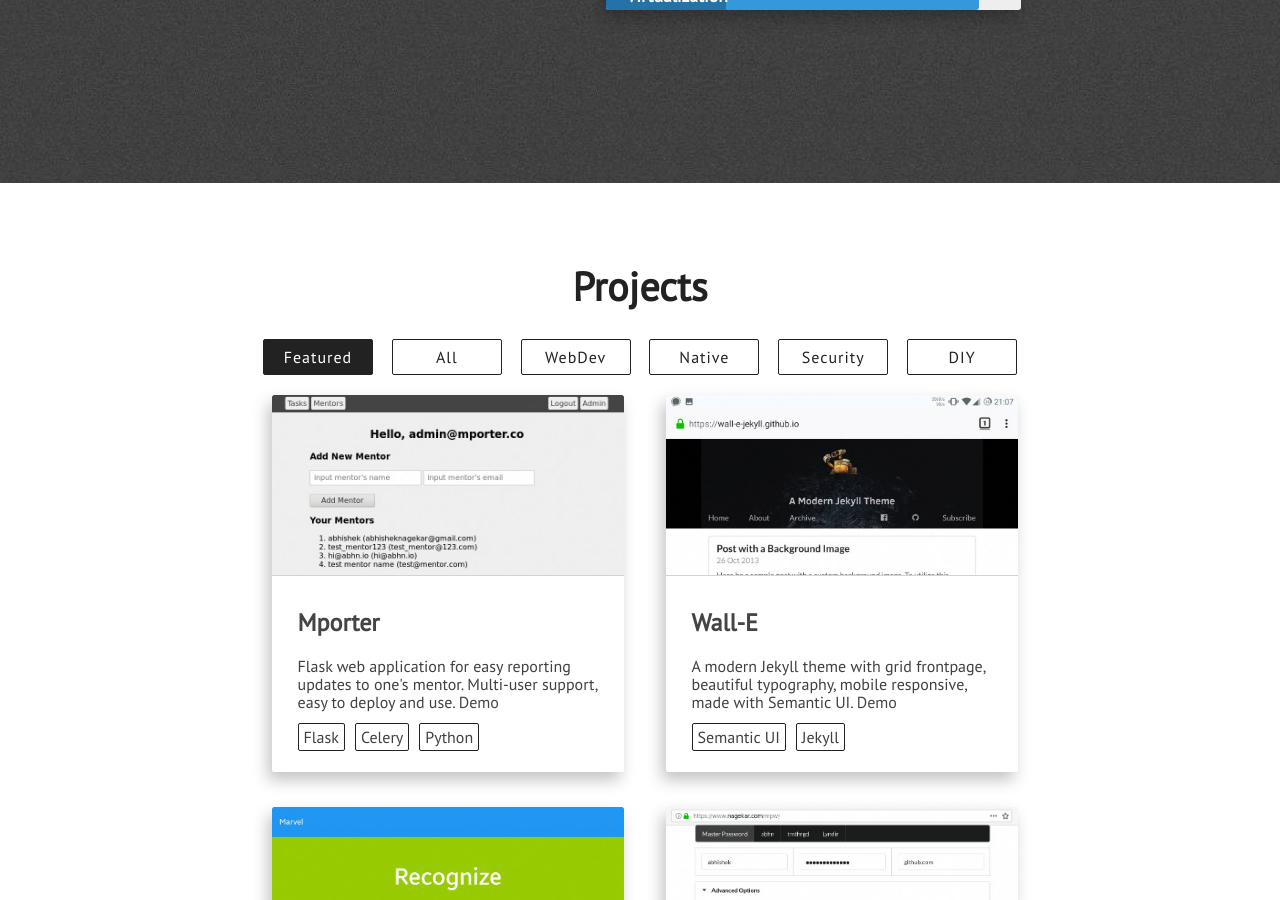
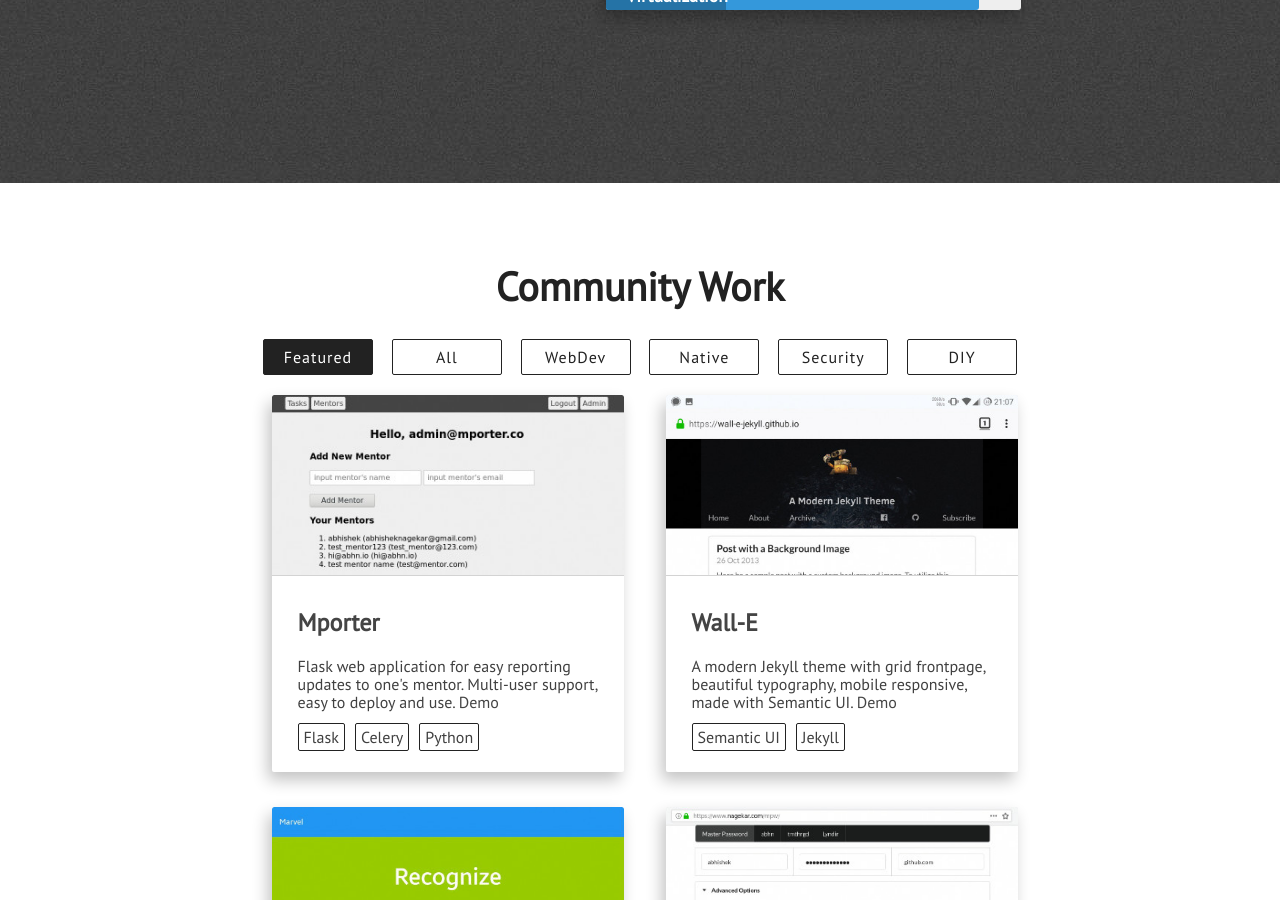
Before and after one commit to josephphyo/josephphyo.github.io, a Jekyll site: the page built from index.html, in a window 1280 px wide and 900 px high, scrolled down 2717 px. Built offline with Jekyll 4.4.1, drawn with Linux system fonts in a browser that asks for light colours; nearby versions of some CDN libraries.

Commit message:
First Commit

```diff
--- a/_includes/projects.html
+++ b/_includes/projects.html
@@ -1,7 +1,7 @@
 <div class="section-wrapper">
     <section class="section projects" id="projects">
         <div class="full-width">
-            <div class="section-heading" id="featured-projects-text">Projects</div>
+            <div class="section-heading" id="featured-projects-text">Community Work</div>
 
                 <div class="project-technologies">
 
```
